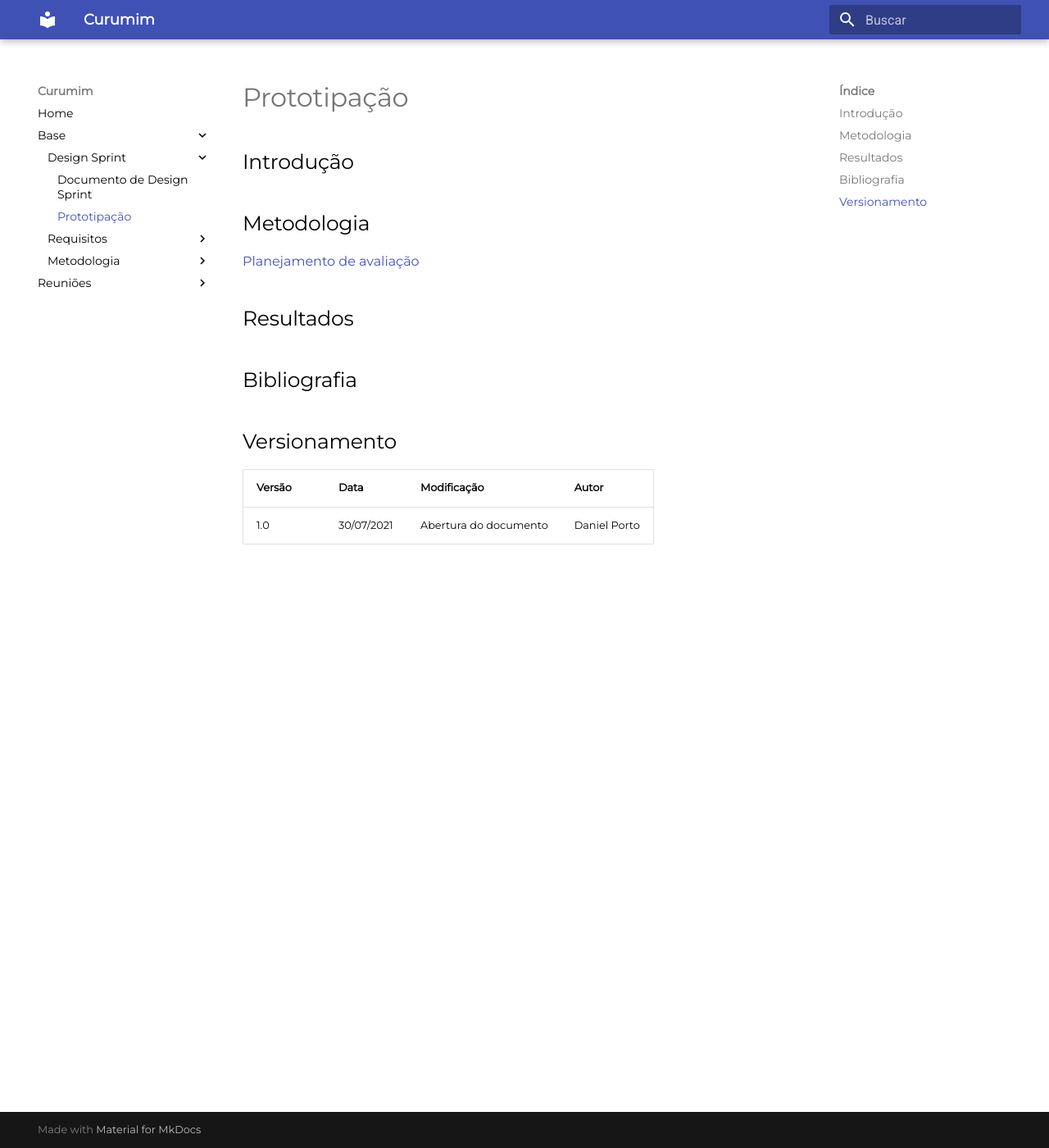
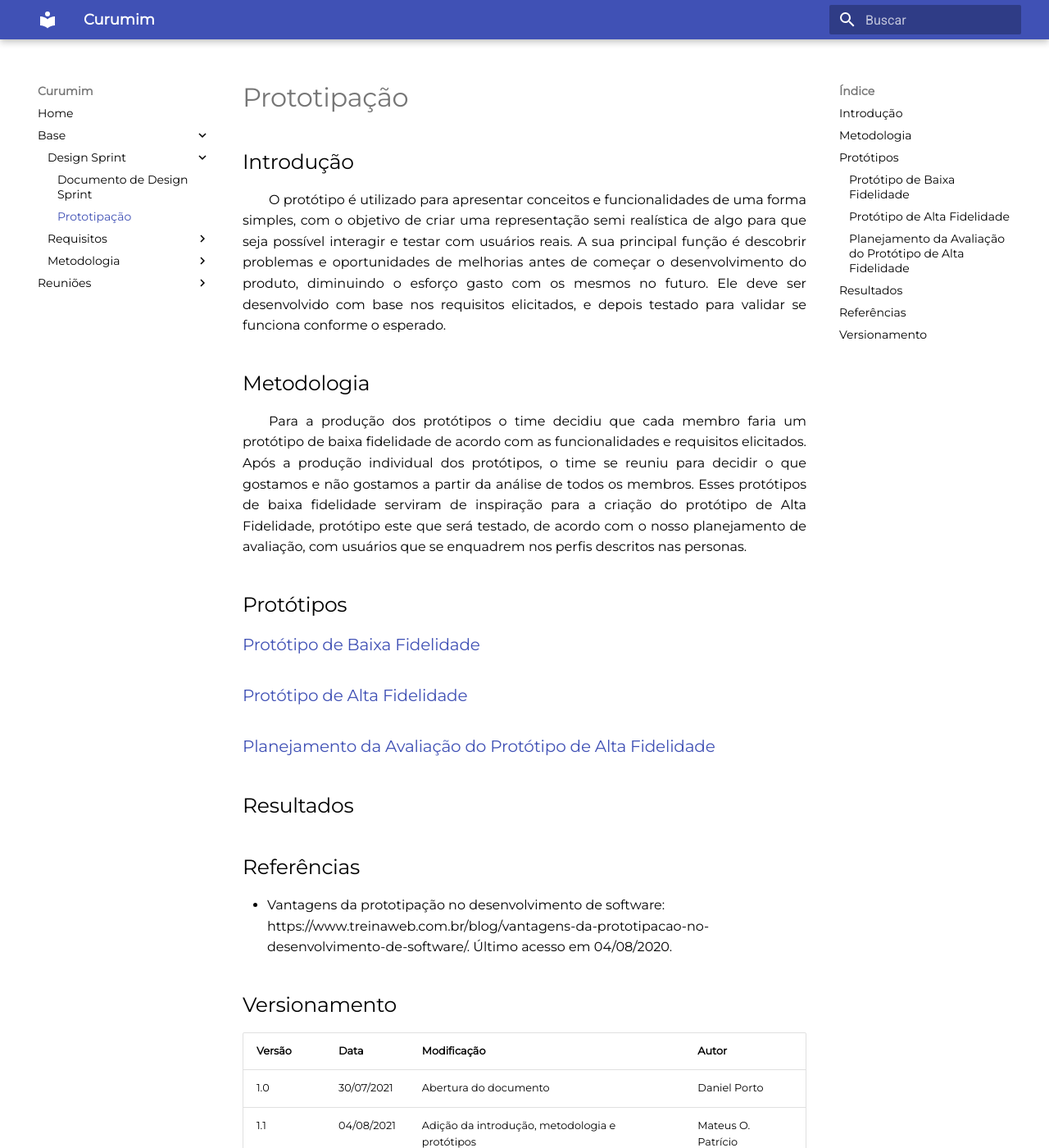
Before and after one commit to UnBArqDsw2021-1/2021.1_G6_Curumim, an MkDocs documentation site: the page built from docs/base/design-sprint/prototipos.md, in a window 1280 px wide and 1400 px high. Shown: the whole window at 82% size. Built offline with MkDocs 1.6.1 and Material for MkDocs 9.7.7, drawn with Linux system fonts in a browser that asks for light colours.

Commit message:
doc(#17): Adição da introdução, metodologia e protótipos.

```diff
--- a/docs/base/design-sprint/prototipos.md
+++ b/docs/base/design-sprint/prototipos.md
@@ -1,16 +1,28 @@
+
 ## Introdução
+
+&emsp;&emsp;O protótipo é utilizado para apresentar conceitos e funcionalidades de uma forma simples, com o objetivo de criar uma representação semi realística de algo para que seja possível interagir e testar com usuários reais. A sua principal função é descobrir problemas e oportunidades de melhorias antes de começar o desenvolvimento do produto, diminuindo o esforço gasto com os mesmos no futuro. Ele deve ser desenvolvido com base nos requisitos elicitados, e depois testado para validar se funciona conforme o esperado.
 
 ## Metodologia
 
-[Planejamento de avaliação](plan-test.md)
+&emsp;&emsp;Para a produção dos protótipos o time decidiu que cada membro faria um protótipo de baixa fidelidade de acordo com as funcionalidades e requisitos elicitados. Após a produção individual dos protótipos, o time se reuniu para decidir o que gostamos e não gostamos a partir da análise de todos os membros. Esses protótipos de baixa fidelidade serviram de inspiração para a criação do protótipo de Alta Fidelidade, protótipo este que será testado, de acordo com o nosso planejamento de avaliação, com usuários que se enquadrem nos perfis descritos nas personas.
 
+## Protótipos
 
+### [Protótipo de Baixa Fidelidade](prototipo-baixa.md)
+
+### [Protótipo de Alta Fidelidade](prototipo-alta.md)
+
+### [Planejamento da Avaliação do Protótipo de Alta Fidelidade](plan-test.md)
 
 ## Resultados
 
-## Bibliografia
+## Referências
+
+- Vantagens da prototipação no desenvolvimento de software: https://www.treinaweb.com.br/blog/vantagens-da-prototipacao-no-desenvolvimento-de-software/. Último acesso em 04/08/2020.
 
 ## Versionamento
 | Versão | Data | Modificação | Autor |
 |--|--|--|--|
-|1.0|30/07/2021|Abertura do documento| Daniel Porto|
+|1.0|30/07/2021| Abertura do documento | Daniel Porto |
+|1.1|04/08/2021| Adição da introdução, metodologia e protótipos | Mateus O. Patrício |
```
